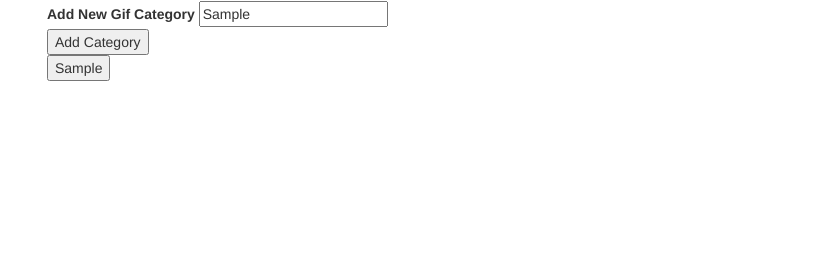
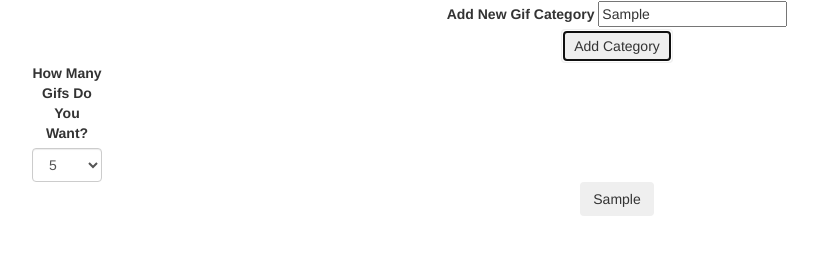
Before and after one commit to tomajohnson21/Giftastic, a plain HTML site: page index.html in a window 1280 px wide. Both pictures are taken after typing "Sample" into the empty fields and a click on the input "Add Category". Shown: the whole page, without its empty margins (23-841 px from the left). Drawn offline with nearby package versions, Linux system fonts and the light colour scheme.

Commit message:
Added function so user can select number of gifs returned

```diff
--- a/assets/css/style.css
+++ b/assets/css/style.css
@@ -0,0 +1,8 @@
+body {
+    text-align: center;
+    align-content: center;
+}
+
+select {
+    width: 20px;
+}
--- a/assets/javascript/app.js
+++ b/assets/javascript/app.js
@@ -7,7 +7,7 @@ function renderButtons() {
 
         var newButton = $("<button>");
 
-        newButton.addClass("gif-button");
+        newButton.addClass("btn btn-light gif-button");
 
         newButton.attr({"data-name": buttons[i], "data-number": i + 1});
 
@@ -19,9 +19,10 @@ function renderButtons() {
 
 $(document).on("click", ".gif-button", function() {
     var gifQuery = $(this).attr("data-name");
+    var limit = $("#limit-select").val();
     var APIKey = "F4AXTpFDRkN69Uak0hQ3SZhEvy4XNcpm";
     var queryURL = "https://api.giphy.com/v1/gifs/search?q=" +
-      gifQuery + "&api_key=" + APIKey;
+      gifQuery + "&api_key=" + APIKey + "&limit=" + limit;
 
     $.ajax({
       url: queryURL,
@@ -33,6 +34,8 @@ $(document).on("click", ".gif-button", function() {
           var gifDiv = $("<div>");
 
           var rating = results[i].rating;
+
+          rating = rating.toUpperCase();
 
           var ratingHTML = $("<p>").text("Rating: " + rating);
 
@@ -50,13 +53,8 @@ $(document).on("click", ".gif-button", function() {
 $("#add-category").on("click", function(event) {
 
     event.preventDefault();
-    // This line of code will grab the input from the textbox
     var label = $("#user-input").val().trim();
-
-    // The movie from the textbox is then added to our array
     buttons.push(label);
-
-    // Calling renderButtons which handles the processing of our movie array
     renderButtons();
 
   });
--- a/index.html
+++ b/index.html
@@ -28,17 +28,43 @@
 
                     <input type="text" id="user-input"><br>
 
-                    <input id="add-category" type="submit" value="Add Category">
+                    <input class="btn btn-light" id="add-category" type="submit" value="Add Category">
                 </form>
             </div>
         </div>
 
         <div class="row">
-            <div class="col-lg-12" id="buttons-view">
 
+            <div class="row">
+
+                <div class="col-lg-1" id="selector-view">
+
+                    <label for="limit-select">How Many Gifs Do You Want?</label>
+
+                    <select class="form-control" id="limit-select">
+
+                        <option>5</option>
+
+                        <option>10</option>
+
+                        <option>15</option>
+
+                        <option>20</option>
+
+                        <option>25</option>
+                    </select>
+                </div>
+            </div>
+            <div class="row">
+
+                <div class="col-lg-12" id="buttons-view">
+
+                </div>
             </div>
         </div>
+
         <div class="row">
+
             <div class="col-lg-12" id="gif-view">
 
             </div>
```
